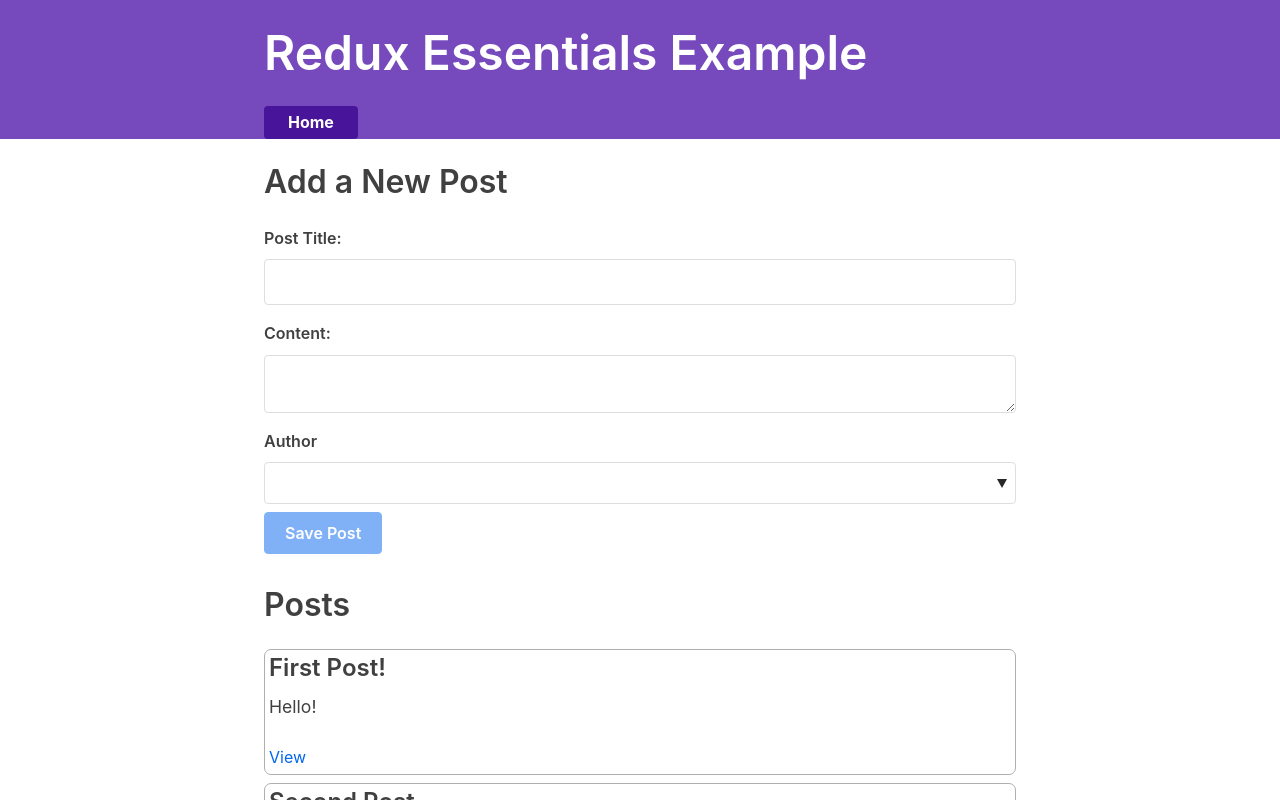
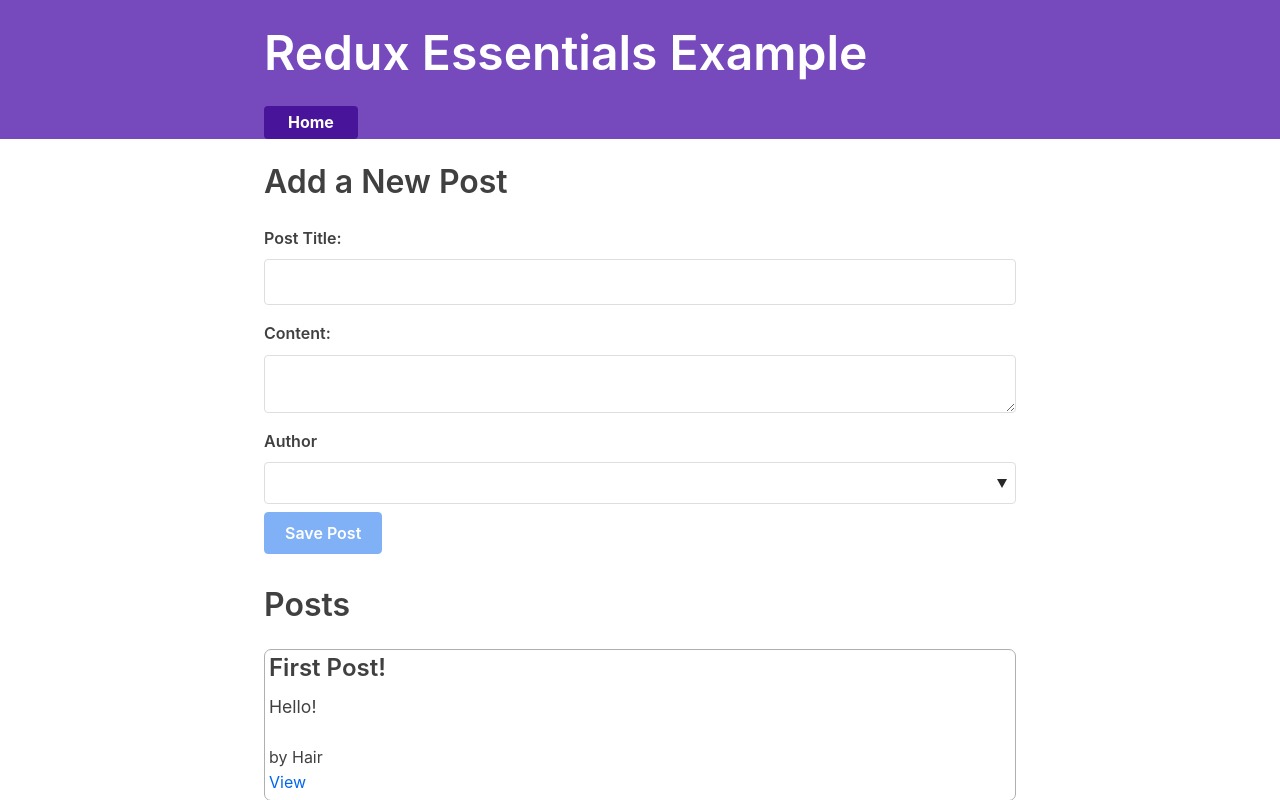
Before and after one commit to tian142/redux-essentials-checkpoint-1-singlepost-edit-payload-adding-users-2, a React (Create React App) app: page / in a window 1280 px wide. Shown: the top 800 px of the page. Built offline with nearby package versions, Linux system fonts and the light colour scheme; what miragejs, txtgen would draw is missing.

Commit message:
displayed author in postList

```diff
--- /dev/null
+++ b/src/features/posts/PostAuthor.js
@@ -0,0 +1,10 @@
+import React from 'react'
+
+import { useSelector } from 'react-redux'
+
+export const PostAuthor = ({ userId }) => {
+  const author = useSelector((state) =>
+    state.users.find((user) => user.id === userId)
+  )
+  return <div> by {author ? author.name : 'Unknown Author'}</div>
+}
--- a/src/features/posts/PostsList.js
+++ b/src/features/posts/PostsList.js
@@ -1,6 +1,8 @@
 import React from 'react'
 import { useSelector } from 'react-redux'
 import { Link } from 'react-router-dom'
+
+import { PostAuthor } from './PostAuthor'
 
 export const PostsList = () => {
   const posts = useSelector((state) => state.posts)
@@ -9,6 +11,7 @@
     <article className="post-excerpt" key={post.id}>
       <h3>{post.title}</h3>
       <p className="post-content">{post.content.substring(0, 100)}</p>
+      <PostAuthor userId={post.author} />
       <Link to={`/post/${post.id}`}>View</Link>
     </article>
   ))
--- a/src/features/posts/postsSlice.js
+++ b/src/features/posts/postsSlice.js
@@ -1,8 +1,8 @@
 import { createSlice, nanoid } from '@reduxjs/toolkit'
 
 const initialState = [
-  { id: '1', title: 'First Post!', content: 'Hello!' },
-  { id: '2', title: 'Second Post', content: 'More text' },
+  { id: '1', title: 'First Post!', content: 'Hello!', author: '0' },
+  { id: '2', title: 'Second Post', content: 'More text', author: '1' },
 ]
 
 const postsSlice = createSlice({
```
